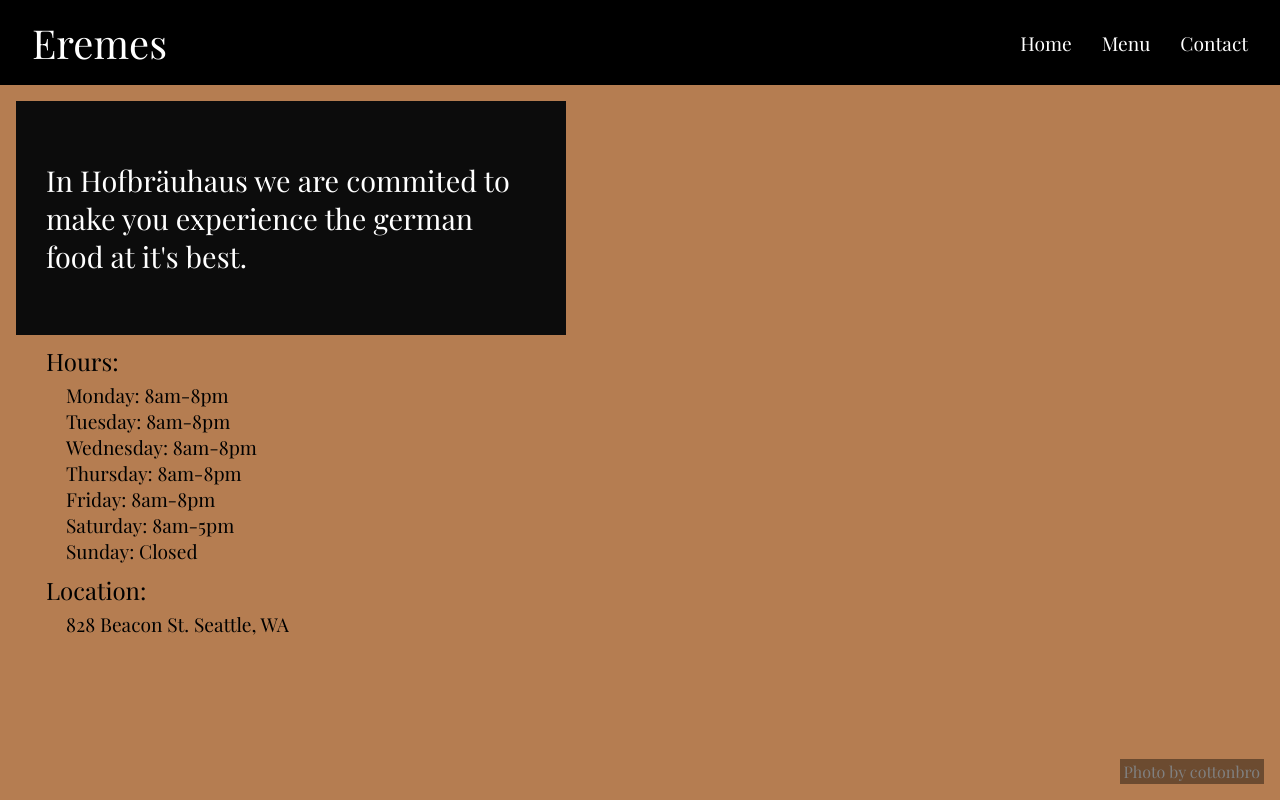
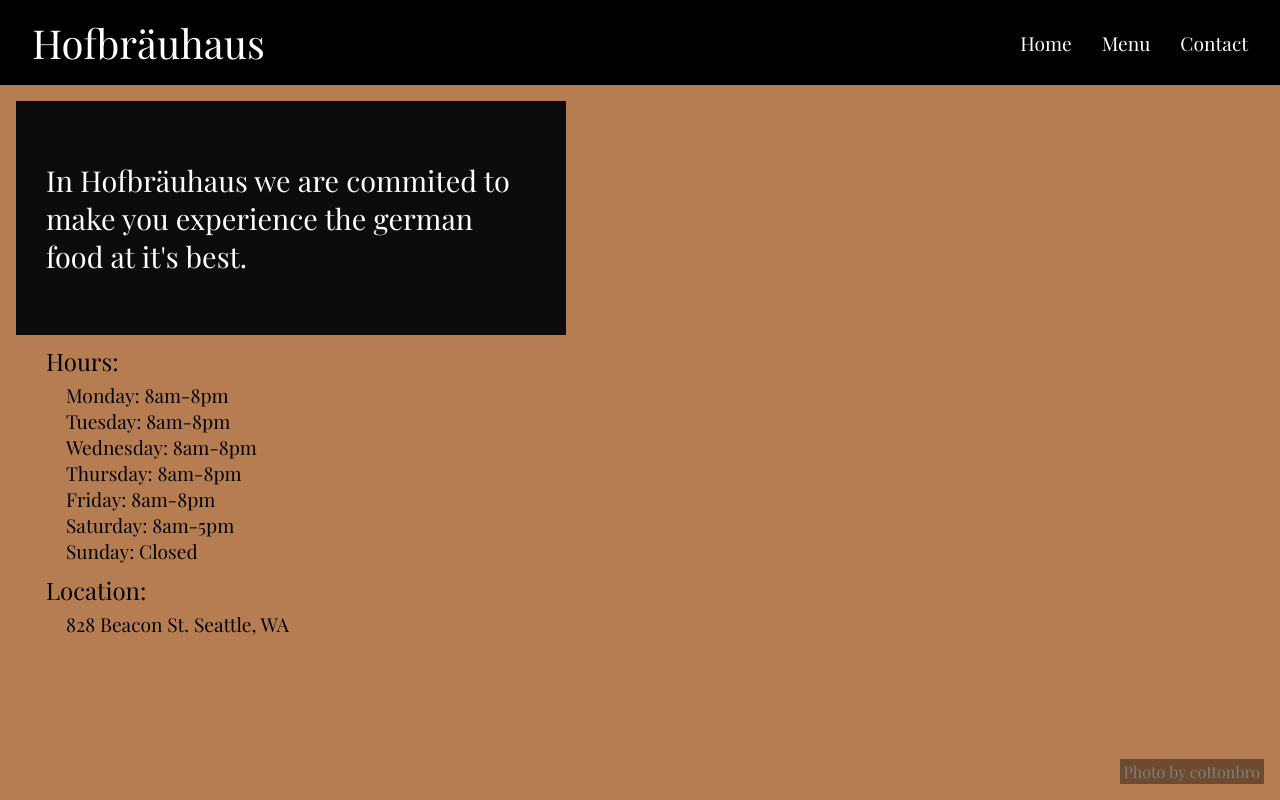
Before and after one commit to Mahdi-20Hs/Resturant-Page, a website built with webpack: page dist/index.html in a window 1280 px wide. Built offline with nearby package versions, Linux system fonts and the light colour scheme; files whose address does not match are found by name; a web font is replaced by a local one.

Commit message:
fixed a bug

```diff
--- a/dist/index.html
+++ b/dist/index.html
@@ -11,7 +11,7 @@
 
   <div class="nav">
     <ul>
-      <li class="logo">Eremes</li>
+      <li class="logo">Hofbräuhaus</li>
       <li class="home btn">Home</li>
       <li class="menu btn">Menu</li>
       <li class="contact btn">Contact</li>
```
